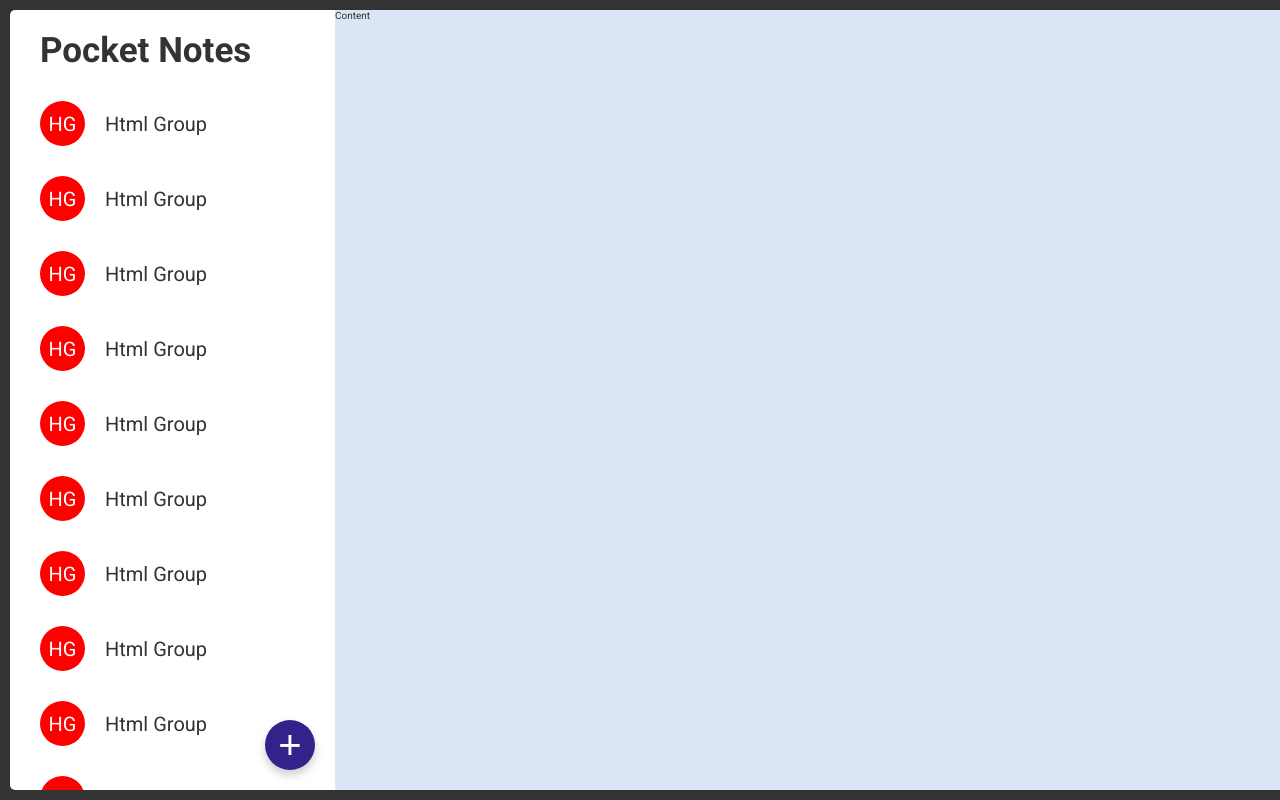
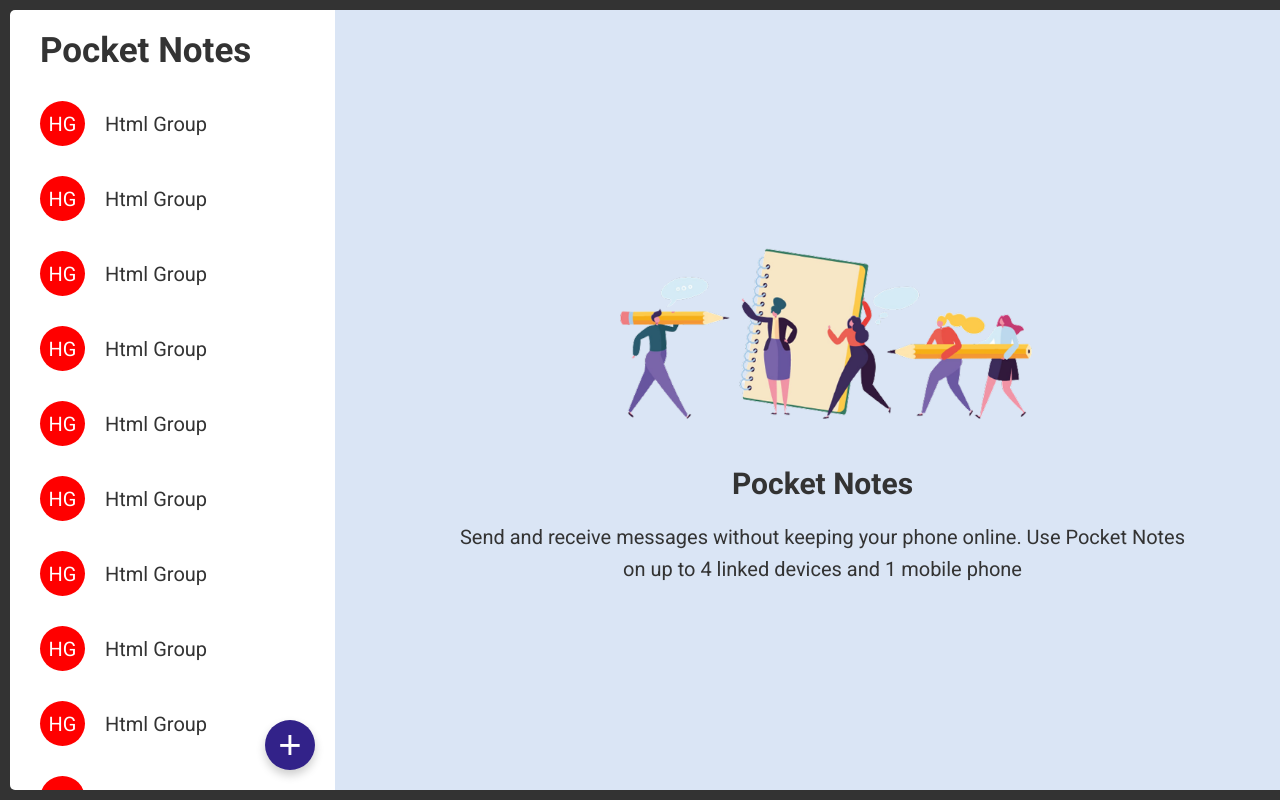
Before and after one commit to MohitAlphonsus/pocket-notes, a React (Vite) app: page / in a window 1280 px wide. Shown: the top 800 px of the page. Built offline with nearby package versions, Linux system fonts and the light colour scheme.

Commit message:
hero content section created

```diff
--- a/src/components/Content.jsx
+++ b/src/components/Content.jsx
@@ -1,5 +1,19 @@
 import styles from './Content.module.css';
+import heroImg from '../assets/hero.png';
 
 export default function Content() {
-	return <section className={styles.content}>Content</section>;
+	return (
+		<section className={styles.content}>
+			<div className={styles.contentBox}>
+				<picture className={styles.heroImg}>
+					<img src={heroImg} alt="illustration art of notes" />
+				</picture>
+				<h1>Pocket Notes</h1>
+				<p>
+					Send and receive messages without keeping your phone online. Use
+					Pocket Notes on up to 4 linked devices and 1 mobile phone
+				</p>
+			</div>
+		</section>
+	);
 }
--- a/src/components/Content.module.css
+++ b/src/components/Content.module.css
@@ -1,4 +1,34 @@
 .content {
   flex-basis: 75%;
   background-color: var(--color-accent-light);
+  display: grid;
+  place-content: center;
+  padding: 0 3rem;
 }
+
+.contentBox {
+  display: flex;
+  flex-direction: column;
+  align-items: center;
+  justify-content: center;
+  gap: 2rem;
+}
+
+.heroImg {
+  width: calc(100% - 50%);
+}
+
+.heroImg img {
+  width: 100%;
+}
+
+.contentBox h1 {
+  font-size: 3rem;
+}
+
+.contentBox p {
+  font-size: 2rem;
+  text-align: center;
+  line-height: 1.6;
+  width: 80%;
+}
```
